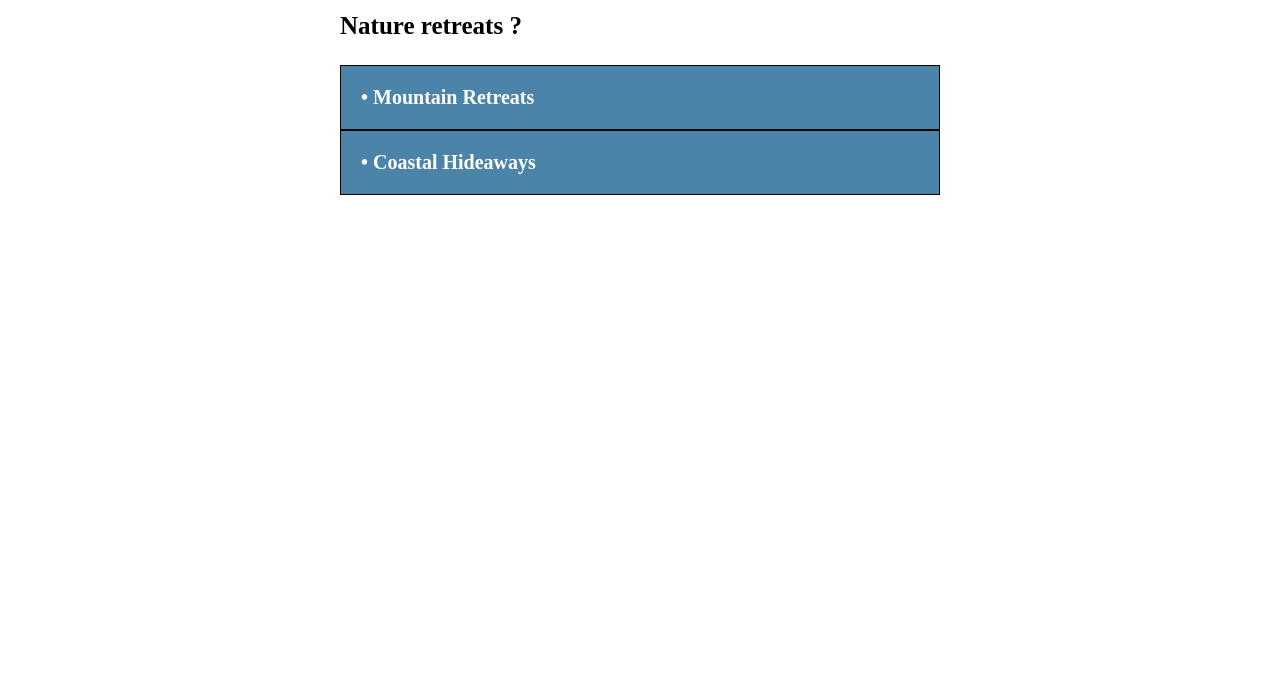
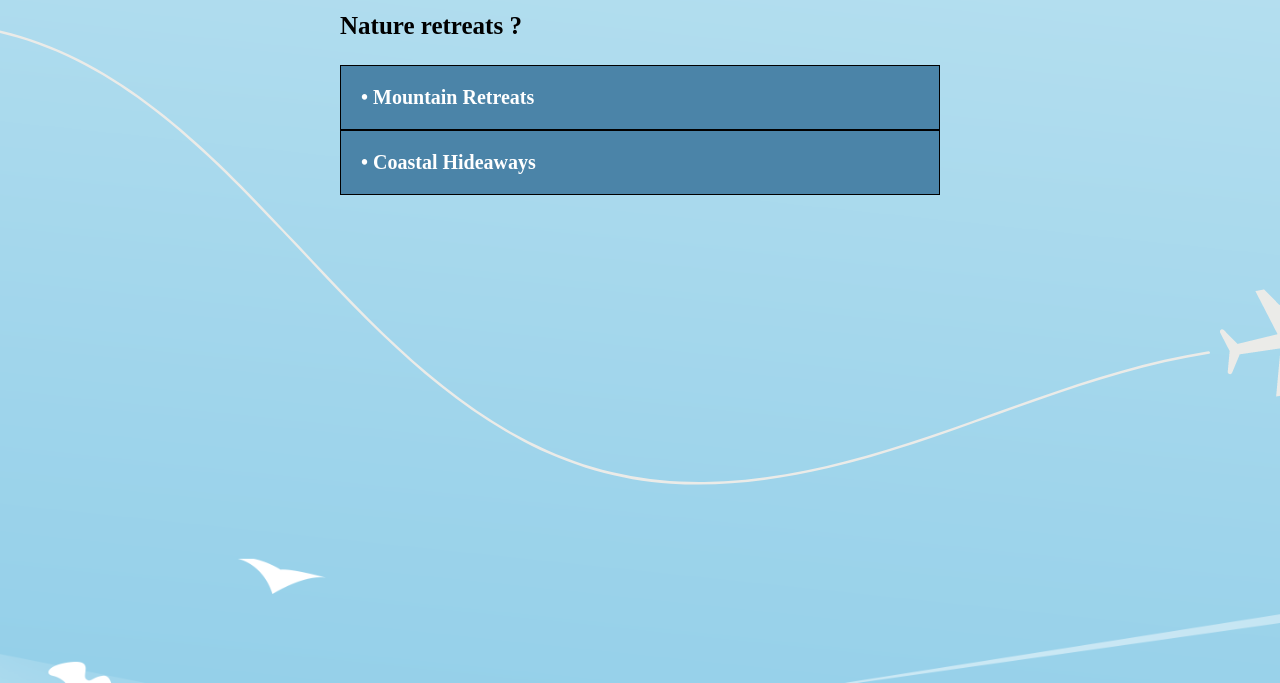
Before and after one commit to AdhunAsh/emo-xplore, a plain HTML site: page pages/sad.html in a window 1280 px wide. Shown: the part 117-800 px from the top of the page. Drawn offline with Linux system fonts and the light colour scheme; the site is published under a folder, as on GitHub Pages, so addresses that start at the root find nothing.

Commit message:
[patch] fix 404

```diff
--- a/static/css/final.css
+++ b/static/css/final.css
@@ -2,7 +2,7 @@ body {
   font-family: Arial, sans-serif;
   margin: 0;
   padding: 0;
-  background-image: url('/static/image/home/back.png');;
+  background-image: url('../image/home/back.png');;
 }
 
 .heading {
--- a/static/css/quest.css
+++ b/static/css/quest.css
@@ -1,6 +1,6 @@
 body {
     font-family:aloja;
-    background-image: url('/static/image/home/Untitled\ design.png');
+    background-image: url('../image/home/Untitled\ design.png');
 }
 .container {
     max-width: 600px;
```
